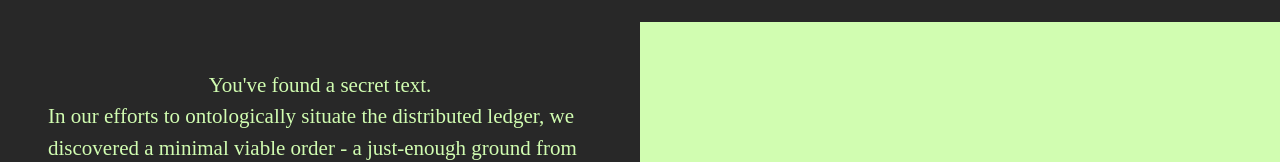
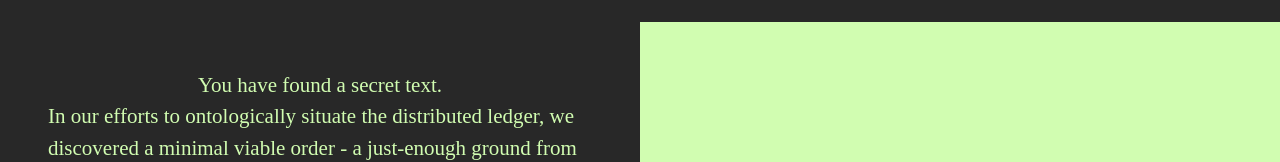
Before and after one commit to oovg/the-open-template, a Next.js app: page /outside in a window 1280 px wide. Both pictures are taken after a click on the button "2. Go Outside". Shown: the part 362-524 px from the top of the page. Built offline with nearby package versions, Linux system fonts and the light colour scheme; a web font is replaced by a local one; what @rainbow-me/rainbowkit, wagmi would draw is missing.

Commit message:
fix build

```diff
--- a/src/pages/outside.tsx
+++ b/src/pages/outside.tsx
@@ -55,7 +55,7 @@ export default function Outside() {
         { option == "outside" && (
           <Flex>
             <Flex direction="column" alignItems="center" justifyContent="center" p={12} w={[ '100%', null, '50%']} mx="auto">
-              <Text>You've found a secret text.</Text>
+              <Text>You have found a secret text.</Text>
               <Text textStyle="tag">In our efforts to ontologically situate the distributed ledger, we discovered a minimal viable order - a just-enough ground from which we can sit back, light a joint, and witness the daybreak of indeterminacy.</Text>
               <Text textStyle="tag">A savage patience in the sirocco wind, a pact of mathematical stoicism.</Text>
               <Text textStyle="tag">We dowsed the soil for voids and Bouly radiations, and retired to our hammocks, expecting everything.</Text>
```
